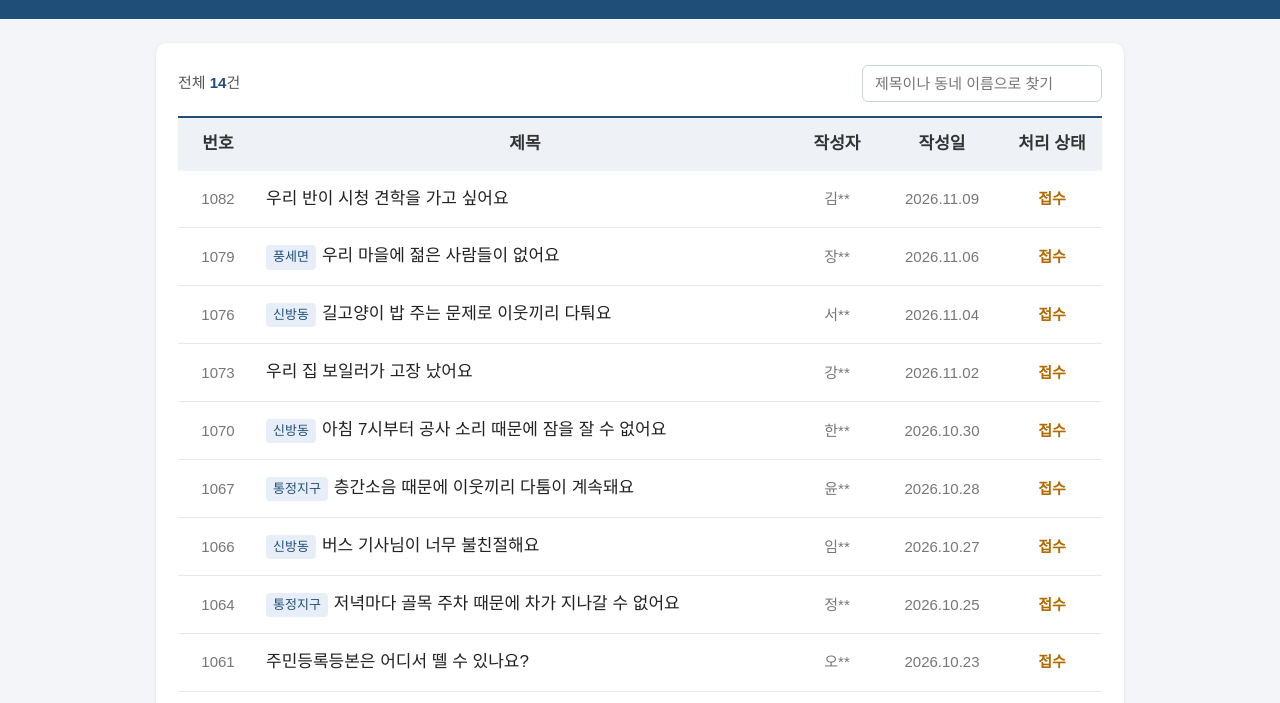
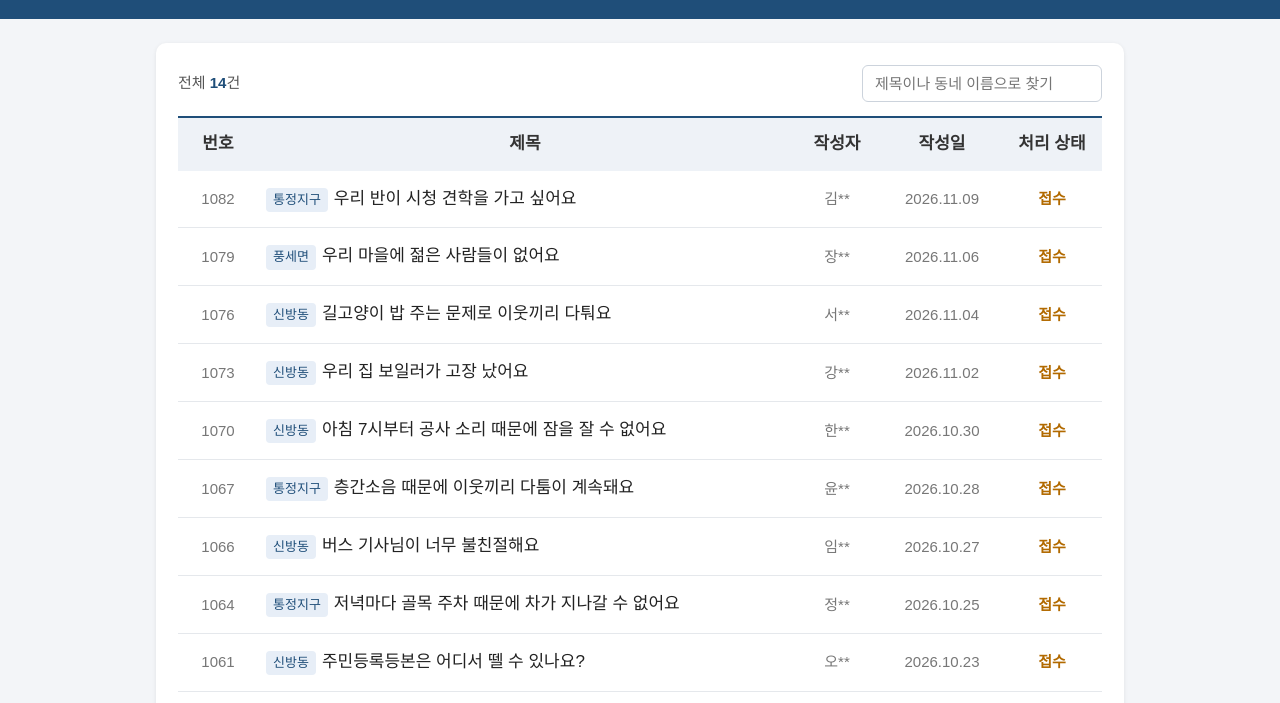
Before and after one commit to s5hye5n/minwon-board, a plain HTML site: page index.html in a window 1280 px wide. Shown: the part 97-800 px from the top of the page. Drawn offline with Linux system fonts and the light colour scheme.

Commit message:
Add files via upload

```diff
--- a/index.html
+++ b/index.html
@@ -107,7 +107,7 @@ const posts = [
     dept: "천안시 청소 담당 부서", adate: "2026.10.28",
     answer: "안녕하십니까. 불편을 드려 죄송합니다.\n\n현장을 확인하고, 쓰레기를 함부로 버리지 않도록 감시 카메라와 안내판을 설치하였습니다. 또한 주민센터와 함께 분리배출 방법을 알리는 안내문을 각 가정에 나누어 드리겠습니다.\n\n쓰레기 문제는 시의 노력만으로는 해결하기 어렵습니다. 주민 여러분께서 분리배출 규칙을 함께 지켜 주시기 바랍니다." },
 
-  { no: 1061, area: "", title: "주민등록등본은 어디서 뗄 수 있나요?", name: "오**", date: "2026.10.23", views: 37,
+  { no: 1061, area: "신방동", title: "주민등록등본은 어디서 뗄 수 있나요?", name: "오**", date: "2026.10.23", views: 37,
     body: "저는 신방동에 사는 주민입니다.\n\n다음 주에 서류를 내야 해서 주민등록등본이 필요합니다. 주민센터에 꼭 가야 하나요? 집에서 뗄 수 있는 방법이 있으면 알려 주세요.",
     dept: "천안시 민원 담당 부서", adate: "2026.10.24",
     answer: "안녕하십니까.\n\n주민등록등본은 가까운 주민센터에 방문하시거나, 온라인 정부 민원 누리집(정부24)에서 집에서도 발급받으실 수 있습니다. 주민센터 등에 있는 무인 민원 발급기도 이용하실 수 있습니다." },
@@ -127,7 +127,7 @@ const posts = [
     dept: "천안시 환경 담당 부서", adate: "2026.11.06",
     answer: "안녕하십니까. 불편을 드려 죄송합니다.\n\n현장에서 소음을 재어 본 결과, 기준보다 큰 소음이 확인되어 공사 업체에 고치도록 명령하였습니다.\n\n앞으로 이른 아침과 늦은 저녁에는 소리가 큰 작업을 하지 않도록 하고, 소리를 막는 방음벽을 더 튼튼하게 세우도록 하였습니다. 같은 일이 다시 생기면 벌금(과태료)을 물리겠습니다." },
 
-  { no: 1073, area: "", title: "우리 집 보일러가 고장 났어요", name: "강**", date: "2026.11.02", views: 41,
+  { no: 1073, area: "신방동", title: "우리 집 보일러가 고장 났어요", name: "강**", date: "2026.11.02", views: 41,
     body: "저는 신방동에 사는 주민입니다.\n\n어제부터 우리 집 보일러가 작동하지 않아 집이 너무 춥습니다. 어디에 연락해야 고칠 수 있나요? 시청에서 고쳐 주실 수 있나요?",
     dept: "천안시 민원 담당 부서", adate: "2026.11.02",
     answer: "안녕하십니까.\n\n개인 집의 보일러 고장은 시에서 직접 고쳐 드리기 어렵습니다. 보일러 회사의 서비스 센터나 가까운 설비 업체에 연락하여 수리를 받으시기 바랍니다." },
@@ -144,7 +144,7 @@ const posts = [
   {"no": 1050, "area": "신방동", "title": "공원 옆 산책로에 가로등이 없어 밤길이 무서워요", "name": "문**", "date": "2026.10.16", "views": 87, "body": "저는 신방동에 사는 중학생의 엄마입니다.\n\n아이가 학원을 마치고 밤 9시쯤 근린공원 옆 산책로로 집에 오는데, 이 길에는 가로등이 거의 없어 깜깜합니다. 아이는 무서워서 한참을 돌아 큰길로 다닙니다. 저녁에 산책하는 어르신들도 발밑이 보이지 않아 넘어질까 걱정입니다.\n\n산책로를 만들 때 가로등은 충분히 세우지 않은 것 같습니다. 가로등을 설치해 주세요.", "dept": "천안시 도로 담당 부서", "adate": "2026.10.24", "answer": "안녕하십니까. 민원을 보내 주셔서 감사합니다.\n\n밤에 현장을 확인한 결과, 산책로 일부 구간이 어두워 걷는 사람의 안전이 걱정되는 것을 확인하였습니다.\n\n올해 안에 어두운 구간에 가로등을 더 세우겠습니다. 그 전까지는 경찰서와 협의하여 밤 시간 순찰을 늘리고, 비상벨이 달린 방범 카메라 설치도 검토하겠습니다."},
   {"no": 1058, "area": "통정지구", "title": "출근 시간에 버스가 너무 늦게 와요", "name": "송**", "date": "2026.10.22", "views": 143, "body": "저는 통정지구에서 천안역 근처 회사로 출근하는 직장인입니다.\n\n통정지구에 아파트가 많이 생겨 사람이 크게 늘었는데, 이곳을 지나는 버스는 몇 대 되지 않습니다. 출근 시간에는 버스가 20분 넘게 오지 않고, 와도 사람이 꽉 차서 타지 못할 때가 많습니다. 학원에 가는 학생들도 자주 늦는다고 합니다.\n\n버스를 더 자주 다니게 해 주세요.", "dept": "천안시 교통 담당 부서", "adate": "2026.10.31", "answer": "안녕하십니까. 불편을 드려 죄송합니다.\n\n통정지구는 새 아파트 입주로 버스를 타는 사람이 크게 늘어난 것을 확인하였습니다.\n\n버스 회사와 협의하여 출퇴근 시간에 버스가 더 자주 다니도록 하겠습니다. 또한 통정지구와 천안역을 바로 잇는 새 버스 노선을 만드는 방안도 검토하겠습니다."},
   {"no": 1066, "area": "신방동", "title": "버스 기사님이 너무 불친절해요", "name": "임**", "date": "2026.10.27", "views": 64, "body": "저는 신방동에 사는 주민입니다.\n\n오늘 아침 7시 40분쯤 ○○번 버스를 탔는데, 제가 교통카드를 늦게 찍었다고 기사님이 큰 소리로 화를 내셨습니다. 버스 안 사람들이 다 쳐다봐서 너무 창피하고 기분이 나빴습니다.\n\n그 기사님께 주의를 주세요.", "dept": "천안시 교통 담당 부서", "adate": "2026.10.29", "answer": "안녕하십니까. 불쾌한 일을 겪으셔서 죄송합니다.\n\n말씀하신 내용을 해당 버스 회사에 전달하여, 기사님께 승객을 친절하게 대하도록 교육하게 하였습니다."},
-  {"no": 1082, "area": "", "title": "우리 반이 시청 견학을 가고 싶어요", "name": "김**", "date": "2026.11.09", "views": 29, "body": "저는 초등학교 4학년입니다.\n\n사회 시간에 시청이 하는 일을 배웠는데, 우리 반 친구들과 시청에 직접 가 보고 싶습니다. 견학은 어떻게 신청하면 되나요?", "dept": "천안시 민원 담당 부서", "adate": "2026.11.10", "answer": "안녕하세요. 시청에 관심을 가져 주어 고마워요.\n\n견학은 담임 선생님께서 학교 이름과 날짜, 인원을 정해 시청 담당 부서로 신청해 주시면 됩니다. 선생님께 꼭 말씀드려 보세요. 기다리고 있을게요."}
+  {"no": 1082, "area": "통정지구", "title": "우리 반이 시청 견학을 가고 싶어요", "name": "김**", "date": "2026.11.09", "views": 29, "body": "저는 통정지구에 사는 초등학교 4학년입니다.\n\n사회 시간에 시청이 하는 일을 배웠는데, 우리 반 친구들과 시청에 직접 가 보고 싶습니다. 견학은 어떻게 신청하면 되나요?", "dept": "천안시 민원 담당 부서", "adate": "2026.11.10", "answer": "안녕하세요. 시청에 관심을 가져 주어 고마워요.\n\n견학은 담임 선생님께서 학교 이름과 날짜, 인원을 정해 시청 담당 부서로 신청해 주시면 됩니다. 선생님께 꼭 말씀드려 보세요. 기다리고 있을게요."}
 ];
 
 let showAnswers = false;
```
